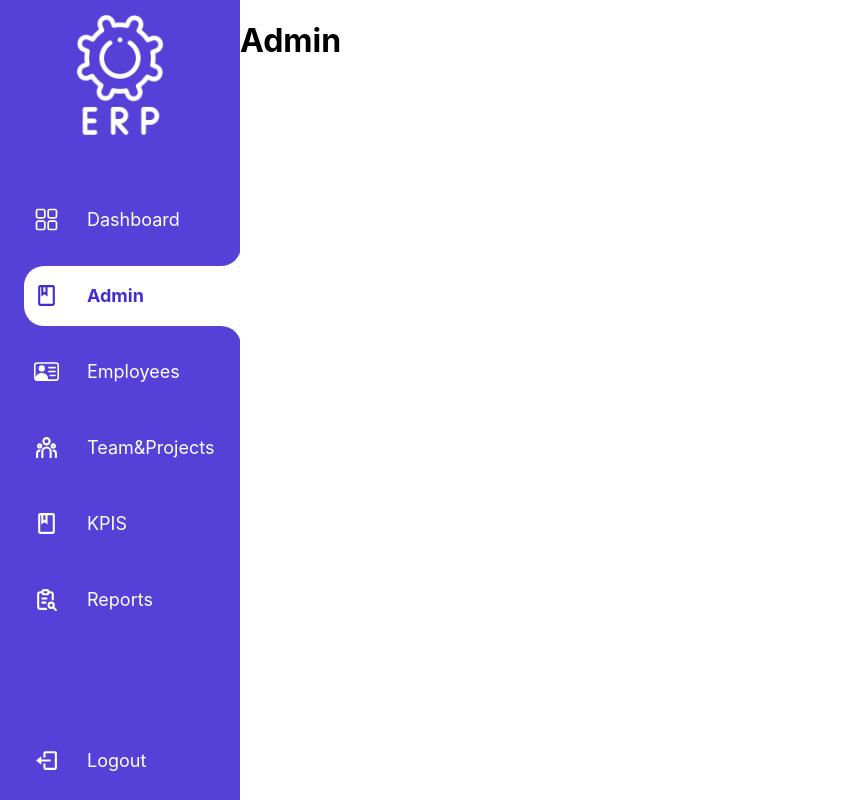
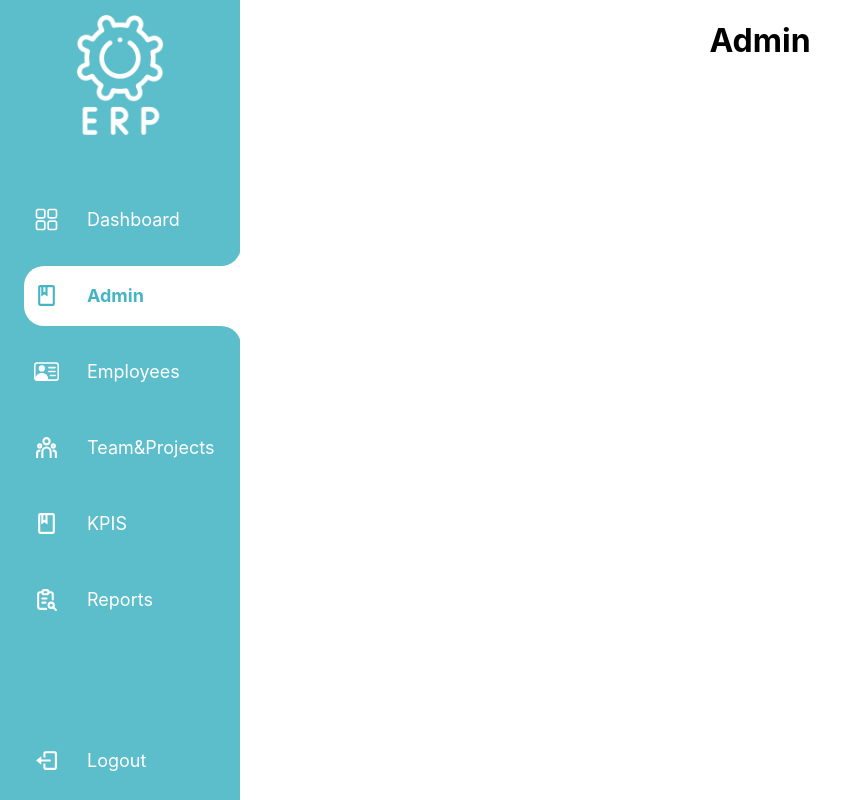
Before and after one commit to Group-10-Advanced-Project/Frontend, a React (Create React App) app in the folder my-app/: page /admin in a window 1280 px wide. Shown: the whole page, without its empty margins (0-848 px from the left). Built offline with nearby package versions, Linux system fonts and the light colour scheme.

Commit message:
fixing sidenav error

```diff
--- a/my-app/package.json
+++ b/my-app/package.json
@@ -6,6 +6,7 @@
     "@testing-library/jest-dom": "^5.16.5",
     "@testing-library/react": "^13.4.0",
     "@testing-library/user-event": "^13.5.0",
+    "axios": "^1.3.4",
     "react": "^18.2.0",
     "react-dom": "^18.2.0",
     "react-icons": "^4.8.0",
--- a/my-app/src/App.css
+++ b/my-app/src/App.css
@@ -1,6 +1,10 @@
 .App {
   display: flex;
   text-align: center;
+}
+
+.App > * {
+  flex-grow: 1;
 }
 
 .App-logo {
--- a/my-app/src/components/sideNav/index.js
+++ b/my-app/src/components/sideNav/index.js
@@ -8,12 +8,11 @@ import { MdOutlineClass } from "react-icons/md";
 import { RxDashboard } from "react-icons/rx";
 import { BsPersonVcard } from "react-icons/bs";
 import { RiTeamLine } from "react-icons/ri";
-import { FaUserCheck, FaUserTie } from "react-icons/fa";
 import { TbReportSearch } from "react-icons/tb";
 import { BiLogOut } from "react-icons/bi";
 
 import logo from "../../erp.png";
-function sideNav(props) {
+function SideNav(props) {
   if (useLocation().pathname == "/login") return null;
   return (
     <>
@@ -74,4 +73,4 @@ function sideNav(props) {
   );
 }
 
-export default sideNav;
+export default SideNav;
--- a/my-app/src/components/sideNav/sideNav.css
+++ b/my-app/src/components/sideNav/sideNav.css
@@ -1,7 +1,8 @@
 nav {
+    max-width: 240px;
     width: 240px;
     height: 100vh;
-    background-color: #5541D7;
+    background-color: #5cbdcb;
     display: flex;
     flex-direction: column;
     align-items: center;
@@ -66,7 +67,7 @@ nav span {
     -ms-border-radius: 20px;
     -o-border-radius: 20px;
     width: 111%;
-    color: #422cd0;
+    color: #45b4c4;
     position: relative;
     display: flex;
     justify-content: flex-start;
@@ -98,7 +99,7 @@ nav .active b::before {
     left: -16px;
     width: 100%;
     height: 100%;
-    background-color: #5541D7;
+    background-color: #5cbdcb;
     border-bottom-right-radius: 20px;
 }
 
@@ -109,7 +110,7 @@ nav .active u::before {
     left: -16px;
     width: 100%;
     height: 100%;
-    background-color: #5541D7;
+    background-color: #5cbdcb;
     border-top-right-radius: 20px;
 }
 
```
Also changed, not shown: 1 other file (tests, documents, lock files or other folders).
